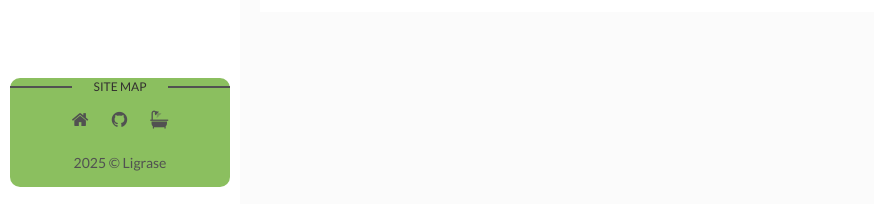
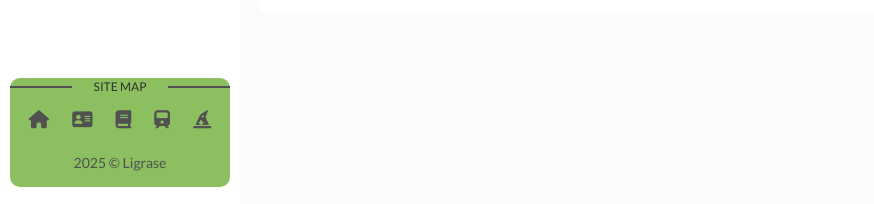
Before and after one commit to Liqrase/diary-1, a Jekyll site: the page built from tags.html, in a window 1280 px wide. Shown: the part 693-897 px from the top of the page, without its empty margins (0-874 px from the left). Built offline with Jekyll 4.4.1, drawn with Linux system fonts in a browser that asks for light colours; nearby versions of some CDN libraries.

Commit message:
250326-c

```diff
--- a/_includes/head.html
+++ b/_includes/head.html
@@ -82,7 +82,7 @@
 	<!-- Google Fonts -->
 	<link href="https://fonts.googleapis.com/css?family=PT+Serif:400,700|Lato:300,400,700&display=swap" rel="stylesheet">
 	<!-- Font Awesome -->
-	<link rel="stylesheet" href="{{ "/assets/fonts/font-awesome/css/font-awesome.min.css" | prepend: site.baseurl }}">
+  <script src="https://kit.fontawesome.com/ae073a4f7f.js" crossorigin="anonymous"></script>
 	<!-- Styles -->
 	<link rel="stylesheet" href="{{ "/assets/css/main.css" | prepend: site.baseurl }}">
 </head>
--- a/_layouts/main.html
+++ b/_layouts/main.html
@@ -18,9 +18,11 @@
     <section class="contact">
       <h3 class="contact-title">Site map</h3>
       <ul>
-        <li><a href="https://liqrase.github.io/cafe/" target="_self"><i class="fa fa-home" aria-hidden="true"></i></a></li>
-        <li><a href="https://github.com/Liqrase" target="_blank"><i class="fa fa-github" aria-hidden="true"></i></a></li>
-        <li><a href="https://jp.finalfantasyxiv.com/lodestone/character/49115670/ " target="_blank"><i class="fa fa-bath" aria-hidden="true"></i></a></li>
+        <li><a href="https://liqrase.github.io/cafe/" target="_self"><i class="fa-solid fa-house" aria-hidden="true"></i></a></li>
+        <li><a href="https://liqrase.github.io/cafe/profile" target="_blank"><i class="fa-solid fa-address-card"></i></a></li>
+        <li><a href="https://liqrase.github.io/diary-3" target="_blank"><i class="fa-solid fa-book"></i></a></li>
+        <li><a href="https://liqrase.github.io/diary-2/" target="_blank"><i class="fa-solid fa-train"></i></a></li>
+        <li><a href="https://jp.finalfantasyxiv.com/lodestone/character/49115670/ " target="_blank"><i class="fa-solid fa-hat-wizard" aria-hidden="true"></i></a></li>
       </ul>
     </section> <!-- End Section Contact -->
     <div class="copyright">
```
